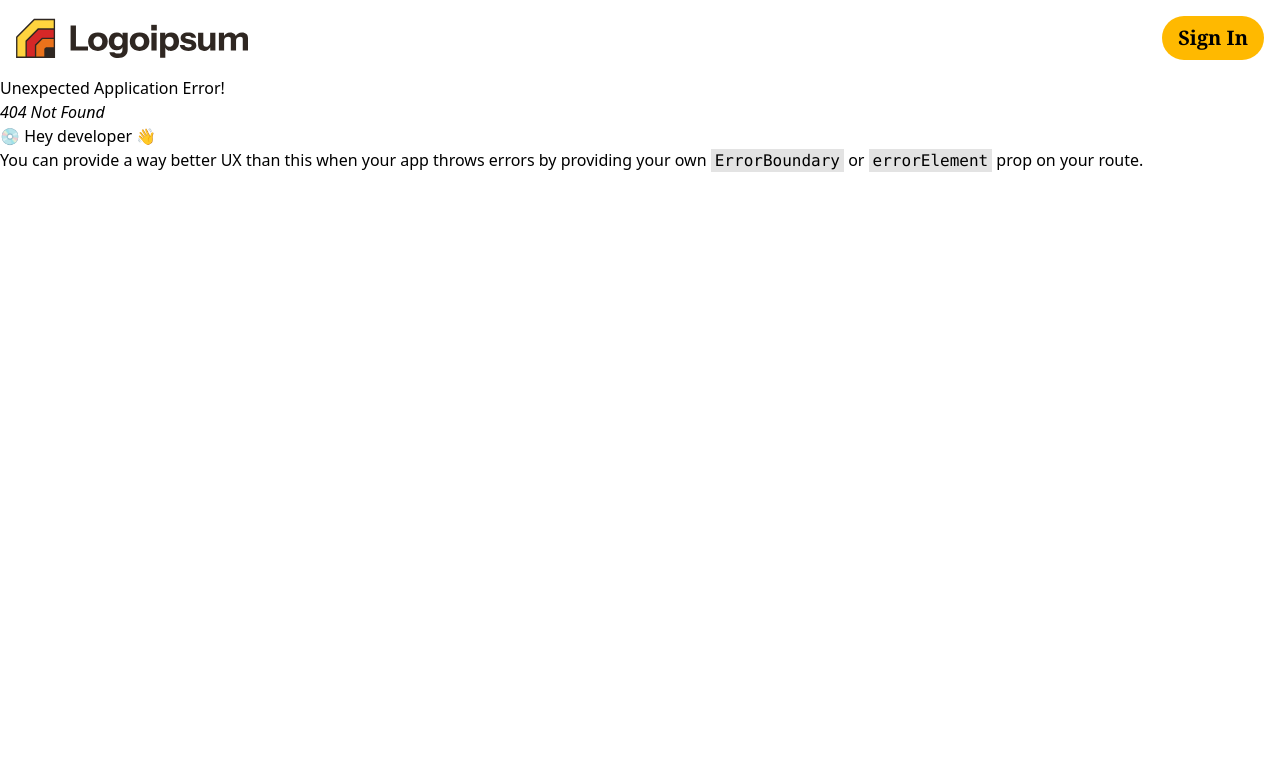
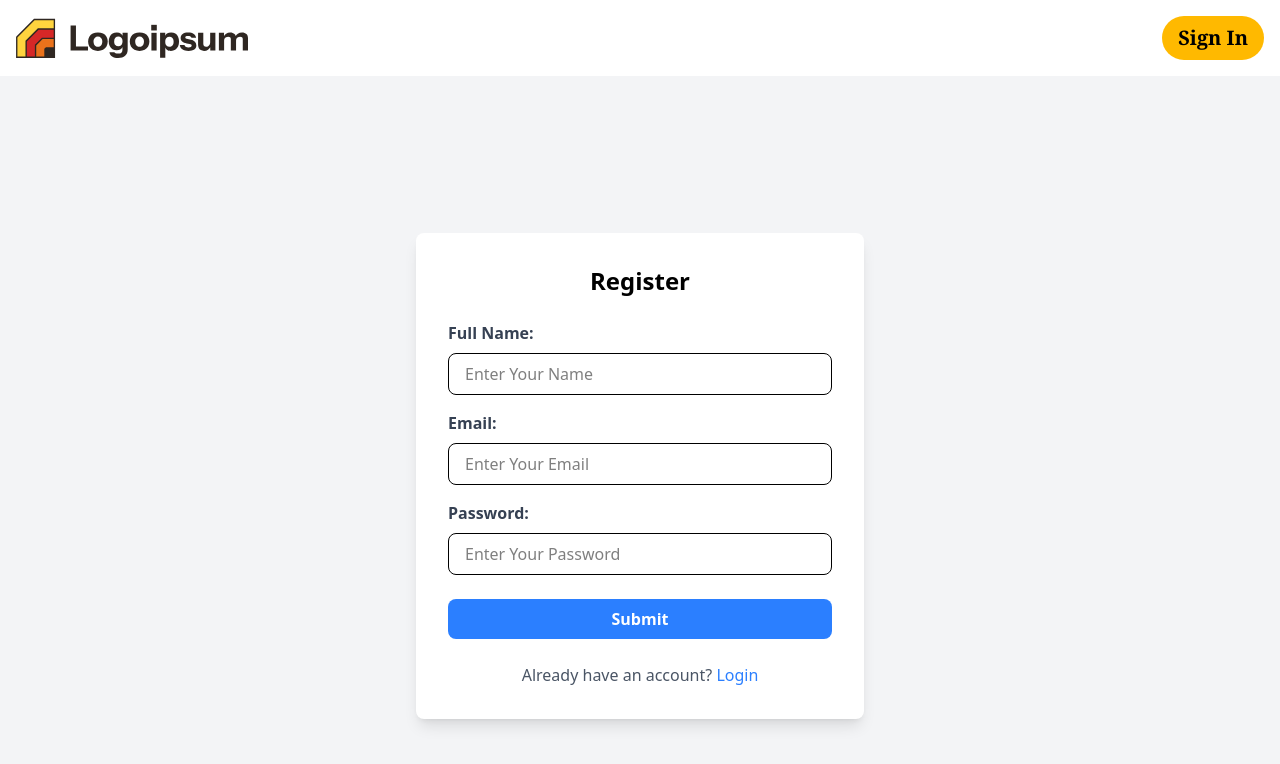
Before and after one commit to MogesBekele/react-app, a React (Vite) app: page /register in a window 1280 px wide. Before the commit this address had no page. Shown: the top 764 px of the page. Built offline with nearby package versions, Linux system fonts and the light colour scheme.

Commit message:
commited

```diff
--- /dev/null
+++ b/src/components/Login.jsx
@@ -0,0 +1,78 @@
+import React, { useState } from 'react';
+
+import { Link, useNavigate } from 'react-router-dom';
+import axios from 'axios';
+
+const Login = () => {
+  const navigate = useNavigate();
+
+  const [values, setValues] = useState({
+    email: '',
+    password: ''
+  });
+
+  const [errorMessage, setErrorMessage] = useState('');
+
+  const changeHandler = (e) => {
+    setValues({ ...values, [e.target.name]: e.target.value });
+  };
+
+  const handleSubmit = async (e) => {
+    e.preventDefault();
+
+    if (!values.email || !values.password) {
+      setErrorMessage('Please fill in all fields');
+      return;
+    }
+    try {
+      const response = await axios.post('http://localhost:3000/auth/login', values);
+      const { token } = response.data;
+
+      if (response.status === 200 && token) {
+        localStorage.setItem('token', token);  // Store token in localStorage
+        navigate('/');  // Redirect to home page
+      }
+    } catch (error) {
+      console.log(error);
+    }
+  };
+  return (
+    <>
+      <div className="container">
+        <h4>Log In</h4>
+        <form onSubmit={handleSubmit}>
+          <div>
+            <label>Email:</label>
+            <input
+              type="email"
+              placeholder="Enter Your Email"
+              name="email"
+              onChange={changeHandler}
+              value={values.email}
+              required
+            />
+          </div>
+          <div>
+            <label>Password:</label>
+            <input
+              type="password"  // Changed to password type for security
+              placeholder="Enter Your Password"
+              name="password"
+              onChange={changeHandler}
+              value={values.password}
+              required
+            />
+          </div>
+          {errorMessage && <p className="error-message">{errorMessage}</p>}
+          <button type="submit">Submit</button>
+        </form>
+        <div>
+          <span>Don't have Account?</span>
+          <Link to="/register">Sign Up</Link>
+        </div>
+      </div>
+    </>
+  );
+};
+
+export default Login;
--- /dev/null
+++ b/src/components/Register.jsx
@@ -0,0 +1,89 @@
+import React, { useState } from "react";
+
+import {Link} from 'react-router-dom'
+import axios from 'axios'
+import { useNavigate } from "react-router-dom";
+
+
+const Register = () => {
+  const navigate = useNavigate()
+
+  const [formData, setFormData] = useState({
+    userName: '',
+    email: '',
+    password: ''
+  })
+
+  const changeHandler = (e)=>{
+    setFormData({...formData, [e.target.name]:e.target.value})
+  }
+  const handleSubmit = async(e)=>{
+   e.preventDefault()
+
+   try {
+    const response = await axios.post('http://localhost:3000/auth/register', formData);
+
+    if(response.status===201){
+      navigate('/login')
+    }
+    console.log(response)
+   } catch (error) {
+    console.log(error)
+
+   }
+
+
+  }
+
+  return (
+    <div className="min-h-screen flex items-center justify-center bg-gray-100">
+      <div className="bg-white p-8 rounded-lg shadow-lg w-full max-w-md">
+        <h4 className="text-2xl font-bold mb-6 text-center">Register</h4>
+        <form onSubmit={handleSubmit}>
+          <div className="mb-4">
+            <label className="block text-gray-700 font-semibold mb-2">Full Name:</label>
+            <input
+              type="text"
+              placeholder="Enter Your Name"
+              name="userName"
+              onChange={changeHandler}
+              className="w-full px-4 py-2 border rounded-lg focus:outline-none focus:ring-2 focus:ring-blue-500"
+            />
+          </div>
+          <div className="mb-4">
+            <label className="block text-gray-700 font-semibold mb-2">Email:</label>
+            <input
+              type="email"
+              placeholder="Enter Your Email"
+              name="email"
+              onChange={changeHandler}
+              className="w-full px-4 py-2 border rounded-lg focus:outline-none focus:ring-2 focus:ring-blue-500"
+            />
+          </div>
+          <div className="mb-6">
+            <label className="block text-gray-700 font-semibold mb-2">Password:</label>
+            <input
+              type="password"
+              placeholder="Enter Your Password"
+              name="password"
+              onChange={changeHandler}
+              className="w-full px-4 py-2 border rounded-lg focus:outline-none focus:ring-2 focus:ring-blue-500"
+            />
+          </div>
+          <button
+            type="submit"
+            className="w-full bg-blue-500 text-white py-2 rounded-lg font-semibold hover:bg-blue-600 transition-colors"
+          >
+            Submit
+          </button>
+        </form>
+        <div className="mt-6 text-center">
+          <span className="text-gray-600">Already have an account? </span>
+          <Link to="/login" className="text-blue-500 hover:underline">Login</Link>
+        </div>
+      </div>
+    </div>
+  );
+};
+
+export default Register;
--- a/src/create-trip/CreateTrip.jsx
+++ b/src/create-trip/CreateTrip.jsx
@@ -1,6 +1,7 @@
 import React, { useState, useEffect } from "react";
 import { selectTravelOptions, selectBudgetOptions } from "../constant/options";
 import generateTripLocation from "../service/aiModel";
+import { Link } from "react-router-dom";
 
 const CreateTrip = () => {
   const [place, setPlace] = useState("");
@@ -117,13 +118,13 @@ const CreateTrip = () => {
         </div>
       </div>
       <div className="mt-10 flex justify-center md:justify-end mb-10">
-        <button
+        <Link to={'/register'}
           className="bg-blue-500 text-white px-6 py-3 rounded-full font-semibold hover:bg-blue-600 transition-colors"
           onClick={handleSubmit}
           disabled={loading}
         >
           {loading ? 'Generating...' : 'Generate Trip'}
-        </button>
+        </Link>
       </div>
       {generatedLocation && (
         <div className="mt-10">
```
Also changed, not shown: src/main.jsx (+27 -17 lines).
